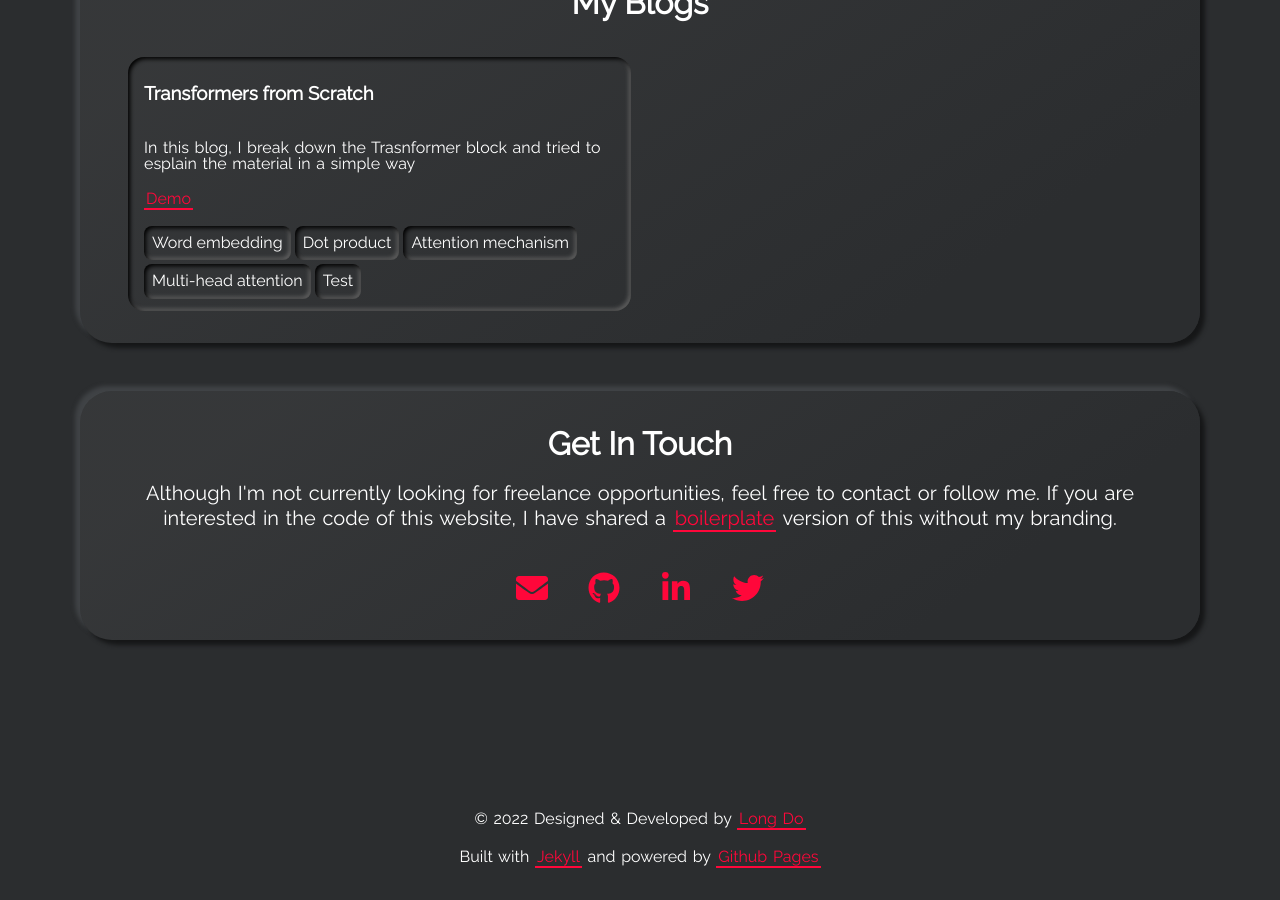
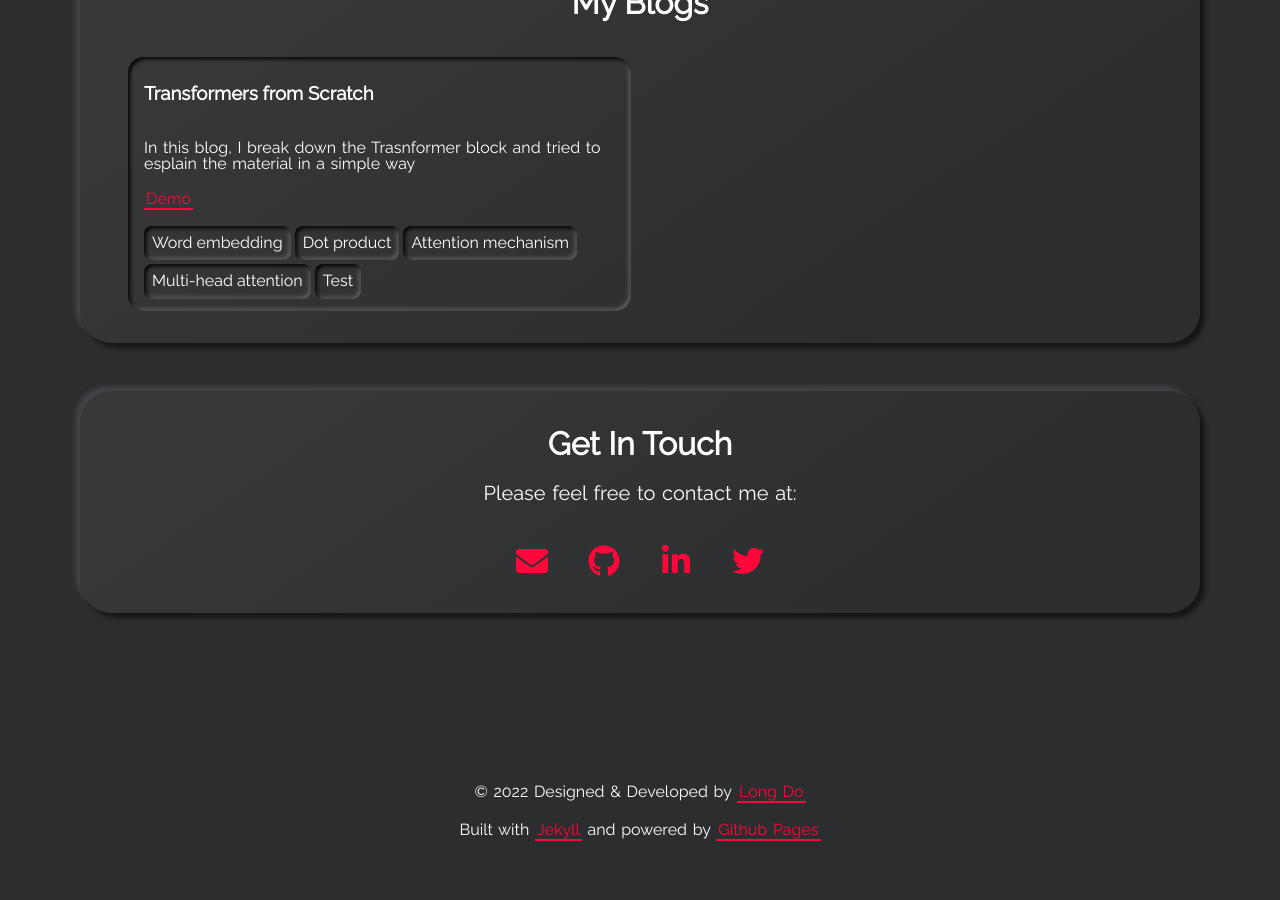
Before and after one commit to shirinyamani/shirinyamani.github.io, a Jekyll site: the page built from index.html, in a window 1280 px wide and 900 px high, scrolled down 2894 px. Built offline with Jekyll 4.4.1, drawn with Linux system fonts in a browser that asks for light colours; after the commit the page ends 3767 px from its top, so only the background shows below that.

```diff
--- a/_includes/section-contact.html
+++ b/_includes/section-contact.html
@@ -1,12 +1,6 @@
 <h1 class="title">{{site.contact_title}}</h1>
 <p class="subtitle">
-  Although I'm not currently looking for freelance opportunities, feel free to contact
-  or follow me.
-  If you are interested in the code of this website, I have shared a
-  <a class="highlight-link" href="https://longpdo.github.io/neumorphism/" target="_blank" rel="noreferrer">
-    boilerplate
-  </a>
-  version of this without my branding.
+  Please feel free to contact me at:
 </p>
 
 <div class="contact-icons">
```
